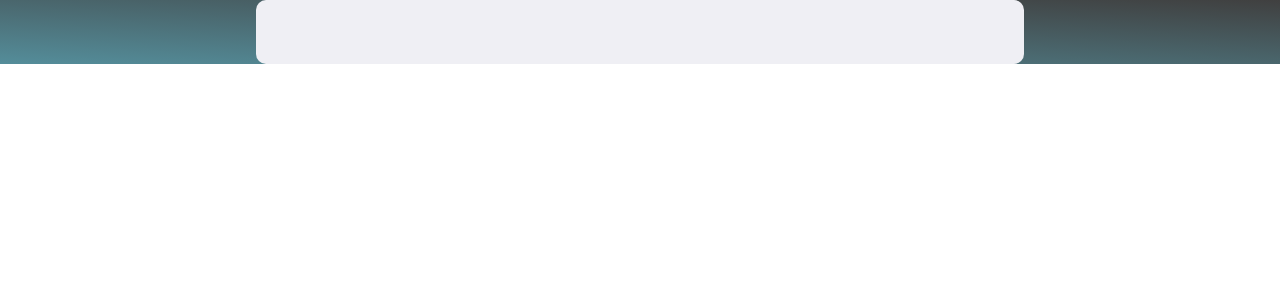
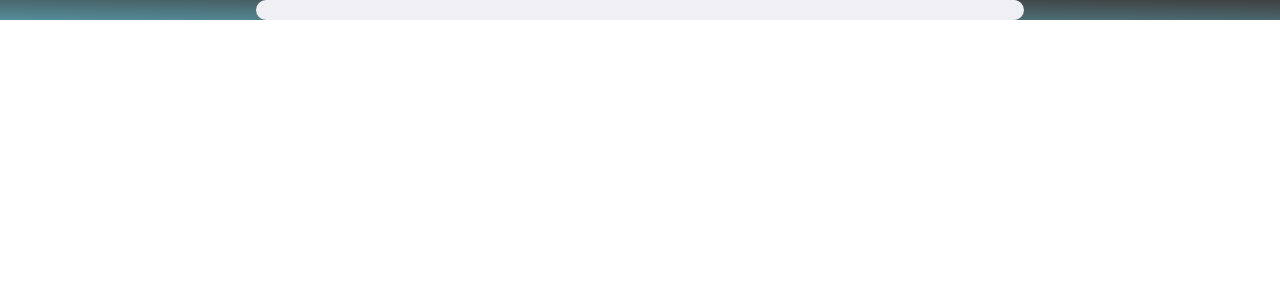
Before and after one commit to rainforss/form-template-demo, a Next.js app: page /join-email-list in a window 1280 px wide. Shown: the top 300 px of the page. Built offline with nearby package versions, Linux system fonts and the light colour scheme; a web font is replaced by a local one.

Commit message:
increased form container width

```diff
--- a/pages/join-email-list.tsx
+++ b/pages/join-email-list.tsx
@@ -14,7 +14,7 @@ const DemoForm: React.FunctionComponent<IDemoFormProps> = () => {
         h="fit-content"
         bg="#efeff4"
         borderRadius="10px"
-        p="2rem"
+        p="10px"
       >
         <div data-form-block-id="882ef3ec-1c62-ee11-be6e-00224825b9dd"></div>
         <div id="dkWcCr2cBRe1rwuY37vTJuSbgiPiZp4_SQBuhApKiLt4"></div>
--- a/pages/request-a-quote.tsx
+++ b/pages/request-a-quote.tsx
@@ -14,7 +14,7 @@ const DemoForm: React.FunctionComponent<IDemoFormProps> = () => {
         h="fit-content"
         bg="#efeff4"
         borderRadius="10px"
-        p="2rem"
+        p="10px"
       >
         <div data-form-block-id="7fe71819-ea62-ee11-be6e-00224825b9dd"></div>
         <div id="dkWcCr2cBRe1rwuY37vTJuSbgiPiZp4_SQBuhApKiLt4"></div>
```
